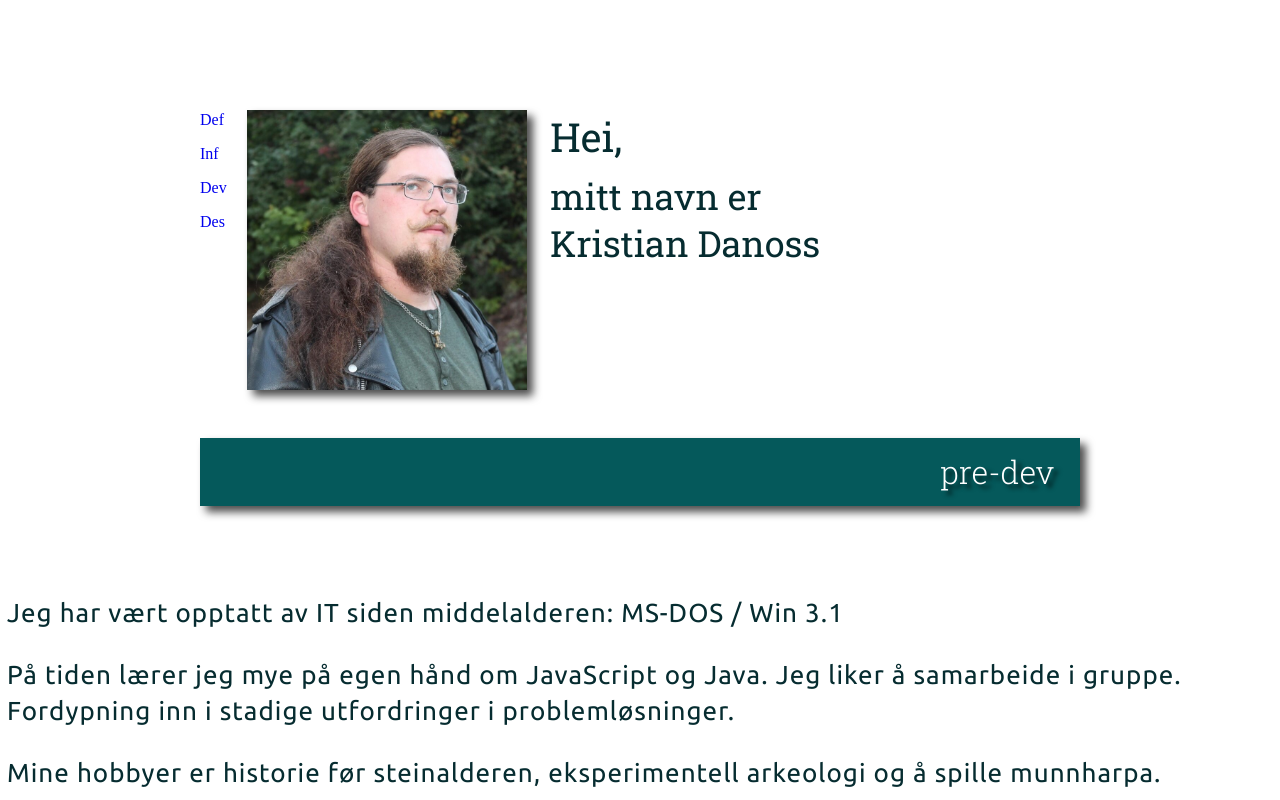
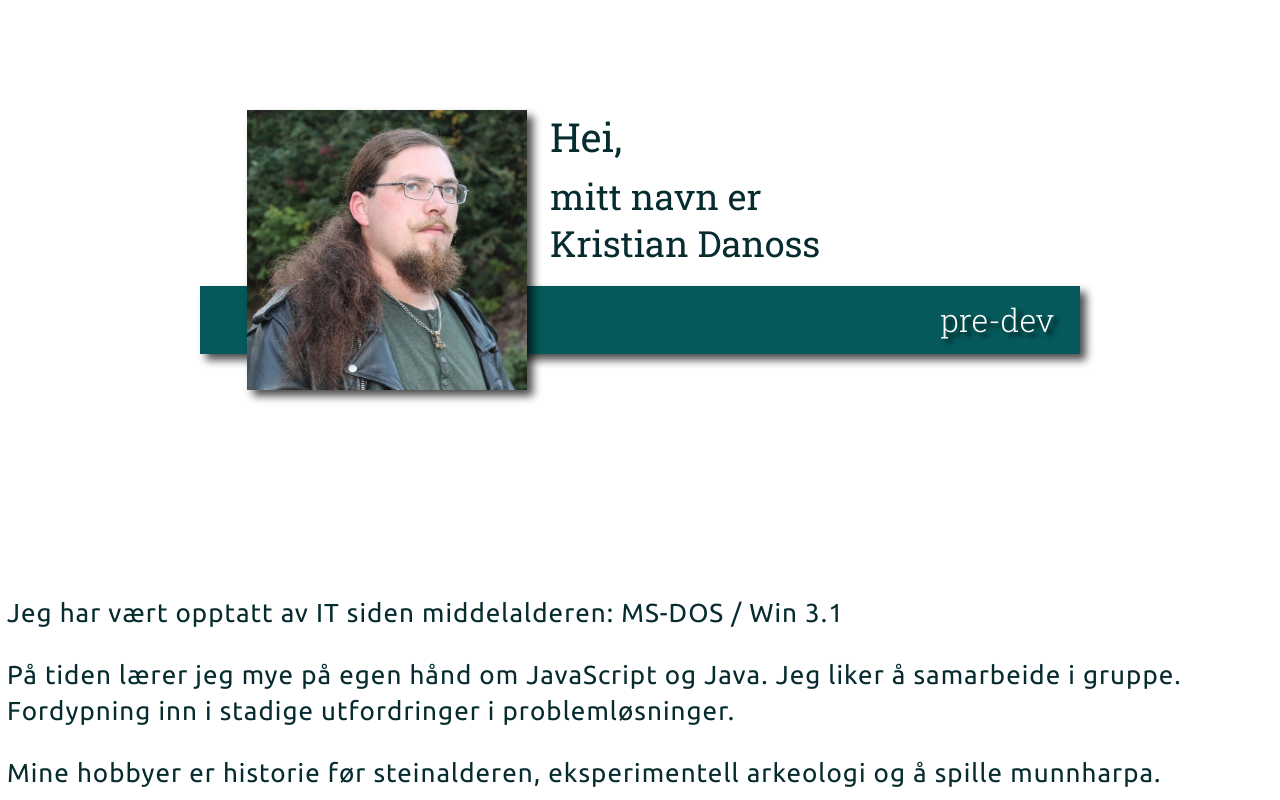
Before and after one commit to VoltG3/react_portfolio, a React (Create React App) app: page /default in a window 1280 px wide. Shown: the top 800 px of the page. Built offline with nearby package versions, Linux system fonts and the light colour scheme.

Commit message:
[ UPDATE ] - btn arrow links

```diff
--- a/src/sections/Design.js
+++ b/src/sections/Design.js
@@ -6,6 +6,7 @@ import LinkFrame from '../components/LinkFrame'
 
 import design_google_sketchup_presentasjon from "../img/covers/design_google_sketchup_presentasjon.png";
 
+import { Link } from 'react-router-dom'
 
 export default function Design() {
     return (
@@ -25,12 +26,14 @@ export default function Design() {
             </StyledSectionDesignContainer>
 
             <StyledContentContainer>
+                <Link to="/designextension">
                     <div style={{
                         width: '88px',
                         height: '74px',
                         border:'solid 3px red',
                         margin: '0 29px 29px 0'
                     }}></div>
+                </Link>
             </StyledContentContainer>
         </>
     )
--- a/src/sections/DesignExtension.js
+++ b/src/sections/DesignExtension.js
@@ -6,6 +6,7 @@ import LinkFrame from '../components/LinkFrame'
 
 import design_google_sketchup_presentasjon from "../img/covers/design_google_sketchup_presentasjon.png";
 
+import { Link } from 'react-router-dom'
 
 export default function DesignExtension() {
     return (
@@ -19,12 +20,14 @@ export default function DesignExtension() {
             </StyledSectionDesignContainer>
 
             <StyledContentContainer>
+                <Link to="/default">
                     <div style={{
                         width: '88px',
                         height: '74px',
                         border:'solid 3px red',
                         margin: '0 29px 29px 0'
                     }}></div>
+                </Link>
             </StyledContentContainer>
         </>
     )
--- a/src/sections/Dev.js
+++ b/src/sections/Dev.js
@@ -7,6 +7,8 @@ import LinkFrame from '../components/LinkFrame'
 import dev_js_array from '../img/covers/dev_js_array.png'
 import dev_figma_space from '../img/covers/dev_figma_space.png'
 import dev_html_frontendmentor from '../img/covers/dev_html_frontendmentor_modern_art_gallery.png'
+
+import { Link } from 'react-router-dom'
 
 export default function Dev() {
     return (
@@ -47,12 +49,14 @@ export default function Dev() {
            </StyledSectionDevContainer>
 
            <StyledContentContainer>
+               <Link to="/devextension">
                    <div style={{
                        width: '88px',
                        height: '74px',
                        border:'solid 3px red',
                        margin: '0 29px 29px 0'
                    }}></div>
+               </Link>
            </StyledContentContainer>
        </>
     )
--- a/src/sections/DevExtension.js
+++ b/src/sections/DevExtension.js
@@ -6,6 +6,8 @@ import LinkFrame from '../components/LinkFrame'
 import dev_js_array from "../img/covers/dev_js_array.png";
 import dev_figma_space from "../img/covers/dev_figma_space.png";
 import dev_html_frontendmentor from "../img/covers/dev_html_frontendmentor_modern_art_gallery.png";
+
+import { Link } from 'react-router-dom'
 
 export default function DevExtension() {
     return (
@@ -19,12 +21,14 @@ export default function DevExtension() {
             </StyledSectionDevContainer>
 
             <StyledContentContainer>
+                <Link to="/default">
                     <div style={{
                         width: '88px',
                         height: '74px',
                         border:'solid 3px red',
                         margin: '0 29px 29px 0'
                     }}></div>
+                </Link>
             </StyledContentContainer>
         </>
     )
--- a/src/sections/Header.js
+++ b/src/sections/Header.js
@@ -23,10 +23,10 @@ export default function Header() {
                     <p className="sectionHeader-textline-header-secondpart">Kristian Danoss</p>
                 </StyledHeaderTextContent>
                 <div>
-                    <Link to="/default"><p>Def</p></Link>
+                   {/* <Link to="/default"><p>Def</p></Link>
                     <Link to="/infoextension"><p>Inf</p></Link>
                     <Link to="/devextension"><p>Dev</p></Link>
-                    <Link to="/designextension"><p>Des</p></Link>
+                    <Link to="/designextension"><p>Des</p></Link>*/}
                 </div>
                 <StyledHeaderLine>
                     <p className="sectionHeader-textline-subheader">pre-dev</p>
--- a/src/sections/Info.js
+++ b/src/sections/Info.js
@@ -1,6 +1,8 @@
 import {
     StyledContentContainer,
     StyledSectionInfoContainer } from './Info.style'
+
+import { Link } from 'react-router-dom'
 
 export default function Info() {
     return (
@@ -32,12 +34,14 @@ export default function Info() {
             </StyledSectionInfoContainer>
 
             <StyledContentContainer>
+                <Link to="/infoextension">
                     <div style={{
                         width: '88px',
                         height: '74px',
                         border:'solid 3px red',
                         margin: '0 29px 29px 0'
                     }}></div>
+                </Link>
             </StyledContentContainer>
         </>
     )
--- a/src/sections/InfoExtension.js
+++ b/src/sections/InfoExtension.js
@@ -1,6 +1,8 @@
 import {
     StyledContentContainer,
     StyledSectionInfoContainer} from './Info.style'
+
+import { Link } from 'react-router-dom'
 
 export default function InfoExtension() {
     return (
@@ -14,12 +16,14 @@ export default function InfoExtension() {
             </StyledSectionInfoContainer>
 
             <StyledContentContainer>
+                <Link to="/default">
                     <div style={{
                         width: '88px',
                         height: '74px',
                         border:'solid 3px red',
                         margin: '0 29px 29px 0'
                     }}></div>
+                </Link>
             </StyledContentContainer>
         </>
     )
```
Lines whose indentation alone changed are shown as unchanged.
